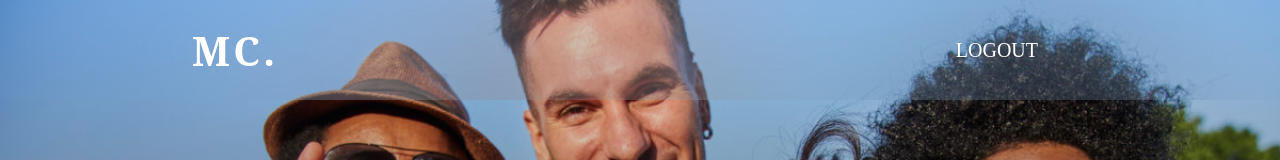
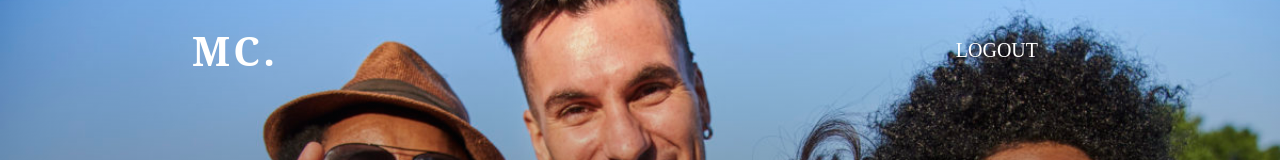
Before and after one commit to Jeremiahjacinth13/multichat-web, a React (Create React App) app: page /auth in a window 1280 px wide. Shown: the top 160 px of the page. Built offline with nearby package versions, Linux system fonts and the light colour scheme; a web font is replaced by a local one.

Commit message:
some lil changes

```diff
--- a/src/pages/Chat.tsx
+++ b/src/pages/Chat.tsx
@@ -40,7 +40,7 @@ const Chat: React.FC = function () {
 
     return (
         <div className='chat'>
-            <Header />
+            <Header className = 'bdfilter'/>
             <ChatArea messages={messages} />
             <ChatController setMessages={setMessages} />
         </div>
--- a/src/pages/Header.tsx
+++ b/src/pages/Header.tsx
@@ -3,12 +3,12 @@ import { Link } from 'react-router-dom'
 import { UserContext, UserContextType } from '../UserContext'
 import './styles.css'
 
-export const Header: React.FC = () => {
+export const Header: React.FC<{className?:string}> = ({className}) => {
 
     const {logoutUser} = React.useContext<UserContextType>(UserContext)
 
     return (
-        <header className='header'>
+        <header className={`header ${className}`}>
             <div className="container mx-auto">
                 <Link to='/' className='multichatLogo'>MC.</Link>
                 <button className = 'logoutButton' onClick={() => logoutUser(null)}>Logout</button>
--- a/src/pages/styles.css
+++ b/src/pages/styles.css
@@ -6,6 +6,9 @@ header
     position: fixed;
     width: 100%;
     z-index: 1;
+}
+header.bdfilter
+{
     backdrop-filter: blur(100px);
 }
 header > div {
@@ -180,7 +183,7 @@ form input:focus
 
 .container{width: 70%}
 .mx-auto{margin: 0 auto;}
-.error{color: tomato}
+.error{color: white; background: tomato; padding: 1em}
 .pointer{cursor: pointer;}
 
 
```
